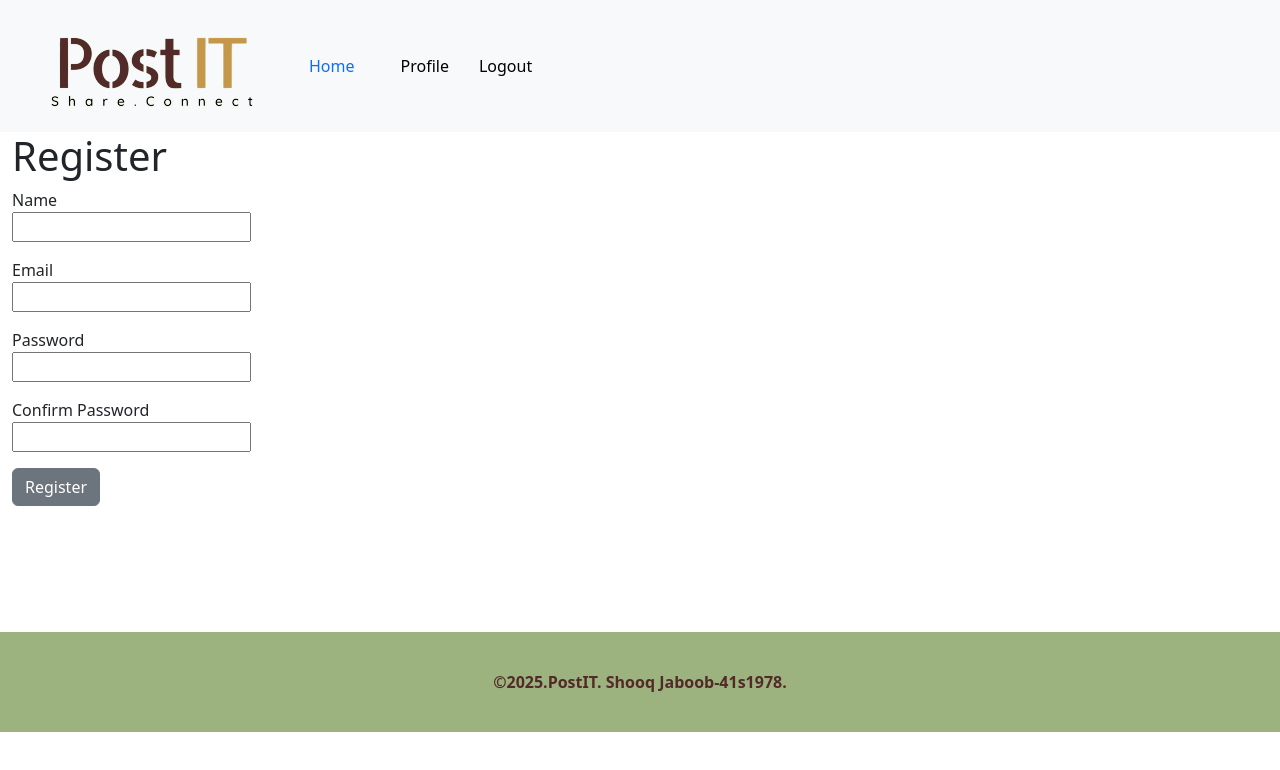
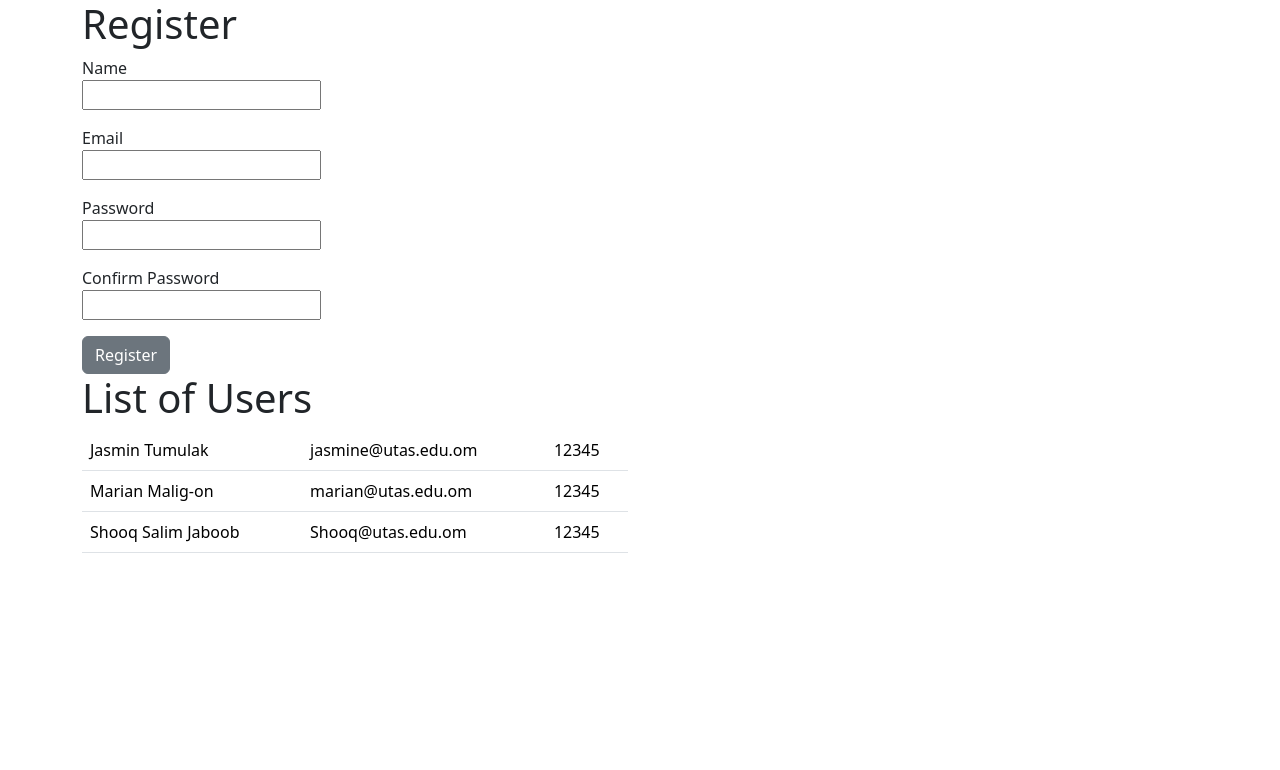
Before and after one commit to Shooq123/Postit-App, a React (Create React App) app in the folder client/: page /register in a window 1280 px wide. Shown: the top 770 px of the page. Built offline with nearby package versions, Linux system fonts and the light colour scheme.

Commit message:
Activity 3

```diff
--- a/client/src/Components/Register.js
+++ b/client/src/Components/Register.js
@@ -1,5 +1,9 @@
+import loginImage from "../Images/loginImage.jpg";
 import { userSchema } from "../Validations/UserValidations";
-import loginImage from "../Images/loginImage.jpg";
+import * as yup from "yup";
+import { useForm } from "react-hook-form";
+import { yupResolver } from "@hookform/resolvers/yup";
+
 import {
   Button,
   Col,
@@ -11,18 +15,23 @@
   Form,
 } from "reactstrap";
 import logo from "../Images/logo-t.png";
-import * as yup from "yup";
-import { useForm } from "react-hook-form";
-import { yupResolver } from "@hookform/resolvers/yup";
+import { useSelector } from "react-redux";
+
 const Register = () => {
   const {
     register,
     handleSubmit,
     formState: { errors },
   } = useForm({ resolver: yupResolver(userSchema) });
+
+  const userList = useSelector((state) => state.users.value);
+
+  // Handle form submission
+
   const onSubmit = (data) => {
-    console.log("Form Data", data);
+    console.log("Form Data", data); // You can handle the form submission here
   };
+
   return (
     <Container>
       <h1>Register</h1>
@@ -57,7 +66,7 @@
             Confirm Password<br></br>
             <input
               type="password"
-              name="confirmPassword"
+              name="confirmpassword"
               {...register("confirmPassword")}
             ></input>
           </Col>
@@ -69,6 +78,22 @@
           </Col>
         </Row>
       </Form>
+      <Row>
+        <Col md={6}>
+          <h1>List of Users</h1>
+          <table className="table">
+            <tbody>
+              {userList.map((user) => (
+                <tr key={user.id}>
+                  <td>{user.name}</td>
+                  <td>{user.email}</td>
+                  <td>{user.password}</td>
+                </tr>
+              ))}
+            </tbody>
+          </table>
+        </Col>
+      </Row>
     </Container>
   );
 };
--- /dev/null
+++ b/client/src/Exampledata.js
@@ -0,0 +1,31 @@
+export const UsersData = [
+  {
+    id: 1,
+
+    name: "Jasmin Tumulak",
+
+    email: "jasmine@utas.edu.om",
+
+    password: "12345",
+  },
+
+  {
+    id: 2,
+
+    name: "Marian Malig-on",
+
+    email: "marian@utas.edu.om",
+
+    password: "12345",
+  },
+
+  {
+    id: 3,
+
+    name: "Shooq Salim Jaboob",
+
+    email: "Shooq@utas.edu.om",
+
+    password: "12345",
+  },
+];
--- a/client/src/Features/UserSlice.js
+++ b/client/src/Features/UserSlice.js
@@ -1,6 +1,7 @@
 import { createSlice } from "@reduxjs/toolkit";
+import { UsersData } from "../Exampledata";
 
-const initialState = { value: [] }; //list of user is an object with empty array as initial value
+const initialState = { value: UsersData }; //list of user is an object with empty array as initial value
 
 const userSlice = createSlice({
   name: "user",
--- a/client/src/index.js
+++ b/client/src/index.js
@@ -3,12 +3,13 @@
 import App from "./App";
 import { store } from "./Store/store";
 import { Provider } from "react-redux";
+import Register from "./Components/Register";
 
 const root = ReactDOM.createRoot(document.getElementById("root"));
 root.render(
   <Provider store={store}>
     <React.StrictMode>
-      <App />
+      <Register />
     </React.StrictMode>
   </Provider>
 );
```
